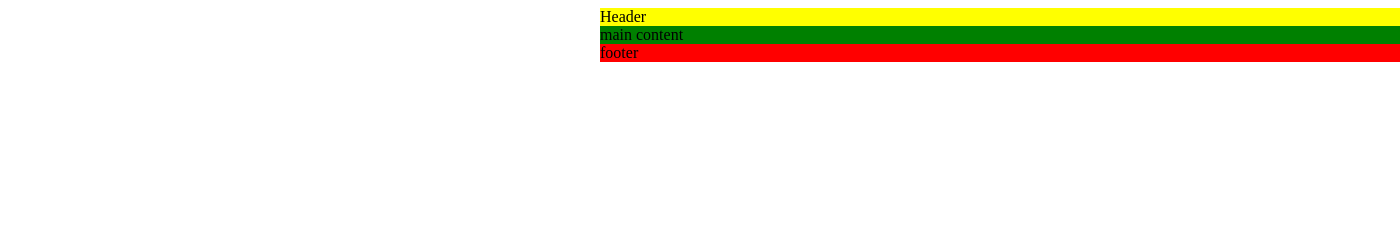
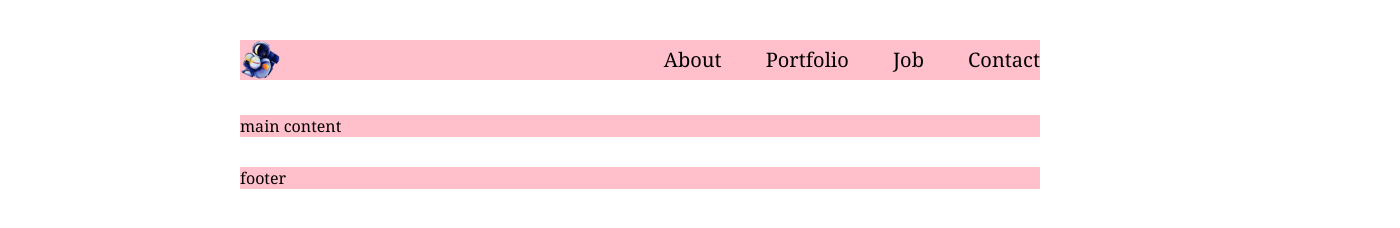
Before and after one commit to vitgri1/02-3-space-1, a website: page index.html in a window 1280 px wide. Shown: the whole page, 1400 px wide, since content can reach past the window. Drawn offline with Linux system fonts and the light colour scheme.

Commit message:
Header #2

```diff
--- a/index.html
+++ b/index.html
@@ -17,7 +17,13 @@
 </head>
 <body>
     <header>
-        Header
+        <img src="./logo.png" alt="Logo">
+        <nav>
+            <a href="#">About</a>
+            <a href="#">Portfolio</a>
+            <a href="#">Job</a>
+            <a href="#">Contact</a>
+        </nav>
     </header>
 
     <main>
--- a/main.css
+++ b/main.css
@@ -1,15 +1,51 @@
-header {
-    background-color: yellow;
+body{
+    margin: 0;
+    font-family: Cambria, Cochin, Georgia, Times, 'Times New Roman', serif;
+}
+
+header,
+main,
+footer{
+    background-color: pink;
     width: 800px;
-    margin-left: calc(50% - 40px);
+    margin-left: calc(50% - 400px);
+    margin-bottom: 30px;
+    display: inline-block;
 }
-main {
-    background-color: green;
-    width: 800px;
-    margin-left: calc(50% - 40px);
+
+header{
+    margin-top: 40px;
+
 }
-footer {
-    background-color: red;
-    width: 800px;
-    margin-left: calc(50% - 40px);
+
+img{
+    width: 100px;
+    height: 40px;
+    object-fit: contain;
+    object-position: left;
+    float: left;
 }
+
+nav{
+    margin-top: 10px;
+    float: right;
+}
+
+a{
+    display: inline-block;
+    color: #000;
+    font-size: 20px;
+    line-height: 1em;
+    text-decoration: none;
+    margin: 0;
+    margin-left: 2em;
+}
+
+a:first-child{
+    margin-left: 0;
+}
+
+a:hover{
+    color: blueviolet;
+    text-decoration: underline;
+}
```
Also changed, not shown: logo.png (renamed from astro-original.png).
